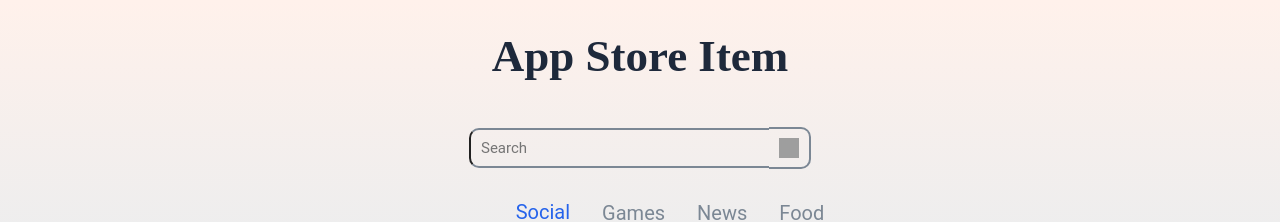
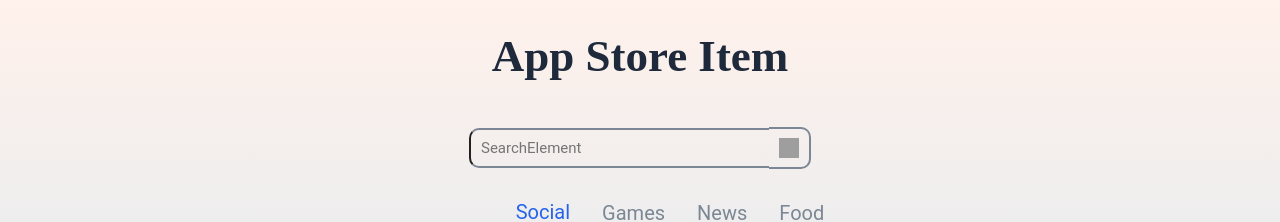
Before and after one commit to dp2005dp/appStore, a React (Create React App) app: page / in a window 1280 px wide. Shown: the top 222 px of the page. Built offline with nearby package versions, Linux system fonts and the light colour scheme; grey boxes are pictures that could not be loaded.

Commit message:
Add AppStore component

```diff
--- a/src/components/AppStore/index.js
+++ b/src/components/AppStore/index.js
@@ -343,7 +343,7 @@ class AppStore extends Component {
           <input
             type="search"
             className="search-eelement"
-            placeholder="Search"
+            placeholder="SearchElement"
             onChange={this.searchApp}
           />
           <div className="search-icon-container">
```
